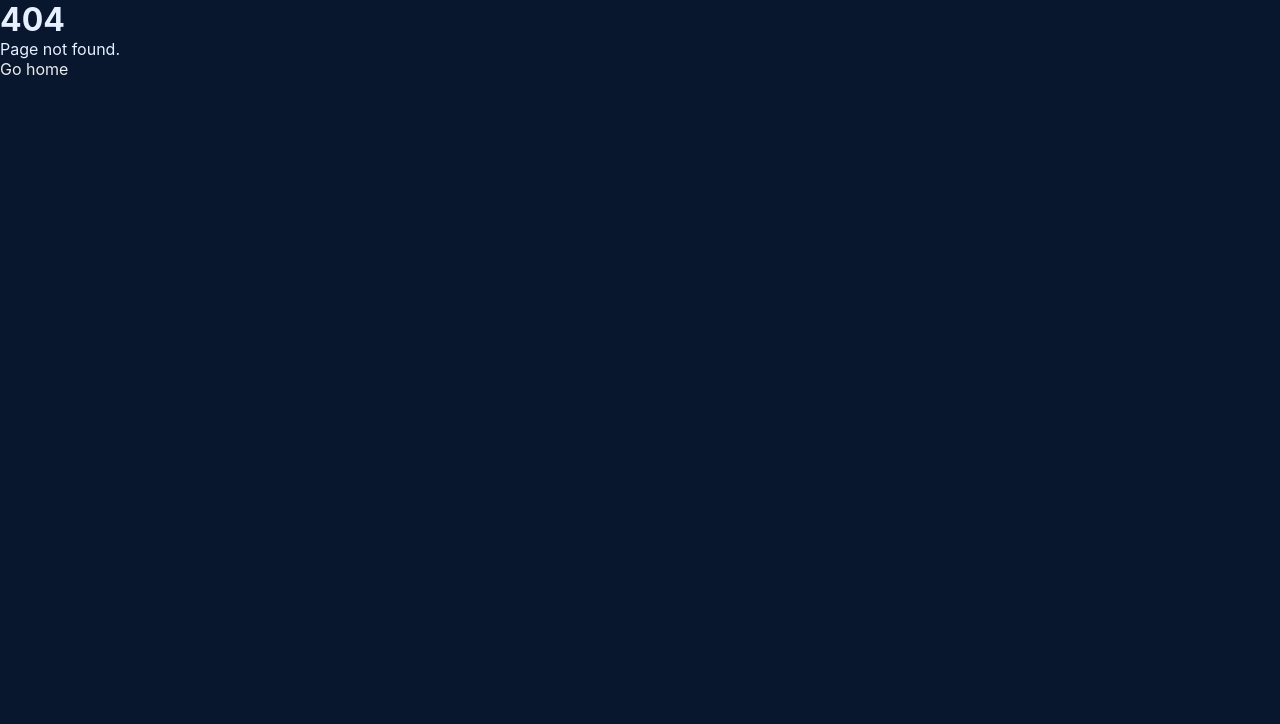
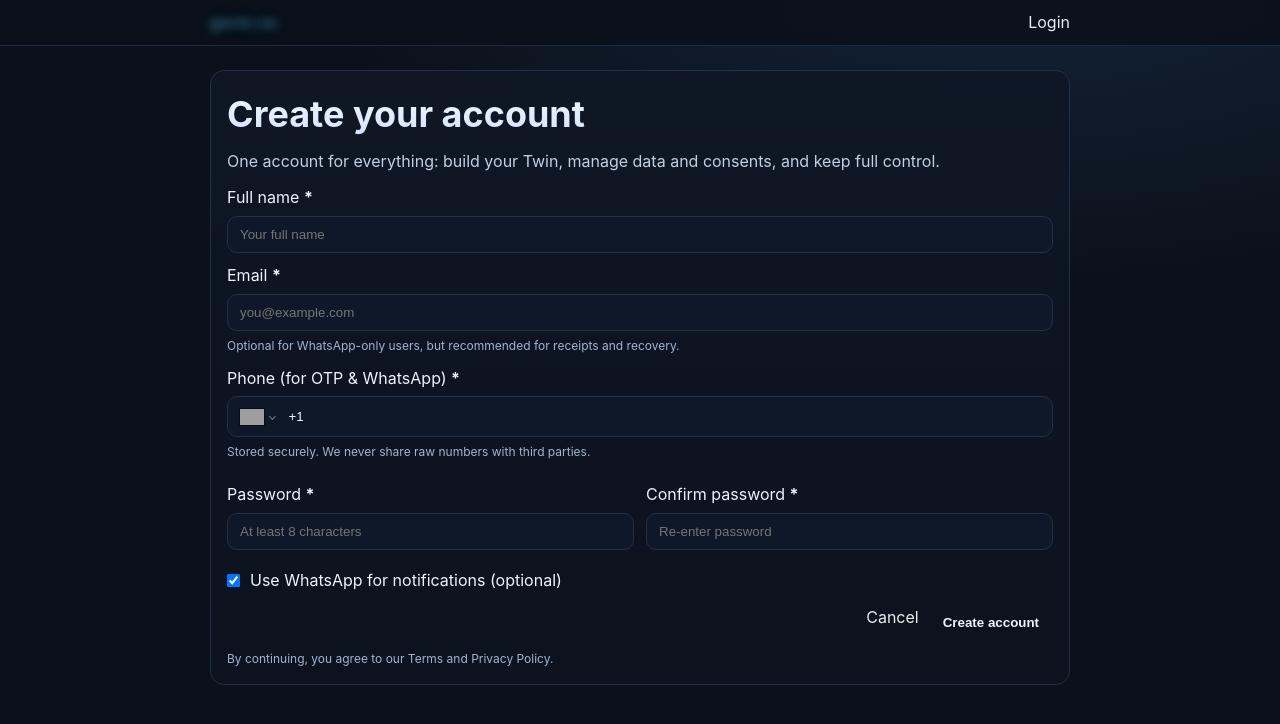
Before and after one commit to genio-ai/genio-os, a Next.js app: page /signup in a window 1280 px wide. Before the commit this address had no page. Shown: the top 724 px of the page. Built offline with nearby package versions, Linux system fonts and the light colour scheme; grey boxes are pictures that could not be loaded.

Commit message:
Create signup.js

```diff
--- /dev/null
+++ b/pages/signup.js
@@ -0,0 +1,165 @@
+import { useState } from "react";
+import Head from "next/head";
+import Link from "next/link";
+import PhoneInput, { isValidPhoneNumber } from "react-phone-number-input";
+import "react-phone-number-input/style.css"; // why: brings minimal default styles for the input only
+
+export default function Signup() {
+  const [fullName, setFullName] = useState("");
+  const [email, setEmail] = useState("");
+  const [phone, setPhone] = useState(""); // E.164 e.g. +905464210740
+  const [password, setPassword] = useState("");
+  const [confirm, setConfirm] = useState("");
+  const [useWA, setUseWA] = useState(true);
+  const [err, setErr] = useState("");
+  const [busy, setBusy] = useState(false);
+
+  const onSubmit = async (e) => {
+    e.preventDefault();
+    setErr("");
+
+    // simple client validation
+    if (!fullName.trim()) return setErr("Full name is required.");
+    if (!/^[^\s@]+@[^\s@]+\.[^\s@]+$/.test(email)) return setErr("Valid email is required.");
+    if (!phone || !isValidPhoneNumber(phone)) return setErr("Valid phone number is required.");
+    if (password.length < 8) return setErr("Password must be at least 8 characters.");
+    if (password !== confirm) return setErr("Passwords do not match.");
+
+    try {
+      setBusy(true);
+      // TODO: replace with your real API
+      await new Promise((r) => setTimeout(r, 600));
+      // mock success -> go onboarding
+      window.location.href = "/onboarding/personality";
+    } catch (e) {
+      setErr("Signup failed. Please try again.");
+    } finally {
+      setBusy(false);
+    }
+  };
+
+  return (
+    <>
+      <Head>
+        <title>Create your account — genio os</title>
+        <meta name="description" content="One account for everything: build and manage your Twin securely." />
+      </Head>
+
+      <header className="hdr">
+        <div className="container nav">
+          <Link href="/" className="brand"><span className="brand-neon">genio os</span></Link>
+          <nav className="links">
+            <Link href="/login">Login</Link>
+          </nav>
+        </div>
+      </header>
+
+      <main className="container">
+        <form className="card form" onSubmit={onSubmit} noValidate>
+          <h1>Create your account</h1>
+          <p className="sub">One account for everything: build your Twin, manage data and consents, and keep full control.</p>
+
+          <label className="field">
+            <span>Full name <b>*</b></span>
+            <input type="text" value={fullName} onChange={(e)=>setFullName(e.target.value)} placeholder="Your full name" required />
+          </label>
+
+          <label className="field">
+            <span>Email <b>*</b></span>
+            <input type="email" value={email} onChange={(e)=>setEmail(e.target.value)} placeholder="you@example.com" required />
+            <small className="hint">Optional for WhatsApp-only users, but recommended for receipts and recovery.</small>
+          </label>
+
+          <label className="field">
+            <span>Phone (for OTP & WhatsApp) <b>*</b></span>
+            {/* Why: PhoneInput covers ALL countries with their calling codes; no manual list */}
+            <div className="phone-wrap">
+              <PhoneInput
+                placeholder="Enter phone number"
+                value={phone}
+                onChange={setPhone}
+                defaultCountry="US"
+                international
+                withCountryCallingCode
+              />
+            </div>
+            <small className="hint">Stored securely. We never share raw numbers with third parties.</small>
+          </label>
+
+          <div className="grid">
+            <label className="field">
+              <span>Password <b>*</b></span>
+              <input type="password" value={password} onChange={(e)=>setPassword(e.target.value)} placeholder="At least 8 characters" required />
+            </label>
+            <label className="field">
+              <span>Confirm password <b>*</b></span>
+              <input type="password" value={confirm} onChange={(e)=>setConfirm(e.target.value)} placeholder="Re-enter password" required />
+            </label>
+          </div>
+
+          <label className="check">
+            <input type="checkbox" checked={useWA} onChange={(e)=>setUseWA(e.target.checked)} />
+            <span>Use WhatsApp for notifications (optional)</span>
+          </label>
+
+          {err && <div className="alert">{err}</div>}
+
+          <div className="actions">
+            <Link className="btn ghost" href="/">Cancel</Link>
+            <button className="btn btn-neon" type="submit" disabled={busy}>
+              {busy ? "Creating…" : "Create account"}
+            </button>
+          </div>
+
+          <p className="tos">
+            By continuing, you agree to our <a href="/terms">Terms</a> and <a href="/privacy">Privacy Policy</a>.
+          </p>
+        </form>
+      </main>
+
+      <style jsx>{`
+        :root{
+          --bg:#0a1018; --card:#0f1725; --muted:#a7b7c8; --text:#edf3ff;
+          --neon1:#20E3B2; --neon2:#6FC3FF; --ink:#071018;
+        }
+        .container{width:min(860px,92%); margin-inline:auto}
+        a{color:inherit; text-decoration:none}
+        .hdr{position:sticky; top:0; z-index:50; backdrop-filter:saturate(150%) blur(10px); background:#0b111add; border-bottom:1px solid #1b2840}
+        .nav{display:flex; align-items:center; justify-content:space-between; gap:12px; padding:10px 0}
+        .brand-neon{
+          background:linear-gradient(135deg, var(--neon1), var(--neon2));
+          -webkit-background-clip:text; -webkit-text-fill-color:transparent;
+          text-shadow:0 0 8px rgba(111,195,255,.35),0 0 18px rgba(32,227,178,.22);
+          font-weight:800;
+        }
+        main{padding:24px 0 56px}
+        .card{border:1px solid #20304a; background:linear-gradient(180deg, rgba(15,23,37,.92), rgba(12,18,30,.92)); border-radius:14px; padding:16px}
+        .form h1{margin:0 0 6px; font-size:clamp(24px,5vw,36px); background:linear-gradient(180deg,#f4f8ff 0%, #cfe0ff 100%); -webkit-background-clip:text; color:transparent;}
+        .sub{color:#c0d0e2; margin:0 0 12px}
+        .field{display:flex; flex-direction:column; gap:6px; margin:10px 0}
+        input{background:#0f1828; color:#edf3ff; border:1px solid #223145; border-radius:10px; padding:10px 12px}
+        .hint{color:#9fb5d1; font-size:12px}
+        .grid{display:grid; grid-template-columns:1fr 1fr; gap:12px}
+        @media (max-width:720px){ .grid{grid-template-columns:1fr} }
+        .check{display:flex; align-items:center; gap:10px; margin:8px 0}
+        .actions{display:flex; gap:10px; justify-content:flex-end; margin-top:12px}
+        .btn{display:inline-flex; align-items:center; justify-content:center; border-radius:12px; cursor:pointer; padding:10px 14px; font-weight:700; border:1px solid #223145; background:#0f1828; color:#edf3ff}
+        .btn.btn-neon{border:none; background:linear-gradient(135deg, var(--neon1), var(--neon2)); color:var(--ink)}
+        .btn.ghost{background:#0f1828; border-style:dashed}
+        .alert{border:1px solid #5b2330; background:#1a0f14; color:#ffd6df; padding:10px 12px; border-radius:10px; margin:8px 0}
+        .tos{color:#9fb5d1; font-size:12px; margin-top:10px}
+        /* react-phone-number-input minimal tune */
+        .phone-wrap :global(.PhoneInput){background:#0f1828;border:1px solid #223145;border-radius:10px;padding:4px 8px}
+        .phone-wrap :global(.PhoneInput input){background:transparent;border:none;outline:none;color:#edf3ff;padding:8px}
+        .phone-wrap :global(.PhoneInputCountry){margin:4px 6px 4px 4px}
+        .phone-wrap :global(.PhoneInputCountrySelect){background:#0f1828;color:#edf3ff}
+      `}</style>
+      <style jsx global>{`
+        body{
+          margin:0; font:16px/1.55 Inter, system-ui, -apple-system, Segoe UI, Roboto, Arial, sans-serif;
+          color:#edf3ff; background:radial-gradient(1200px 600px at 80% -10%, #14263d 0%, #0b111a 60%), #0b111a;
+        }
+      `}</style>
+    </>
+  );
+}
```
